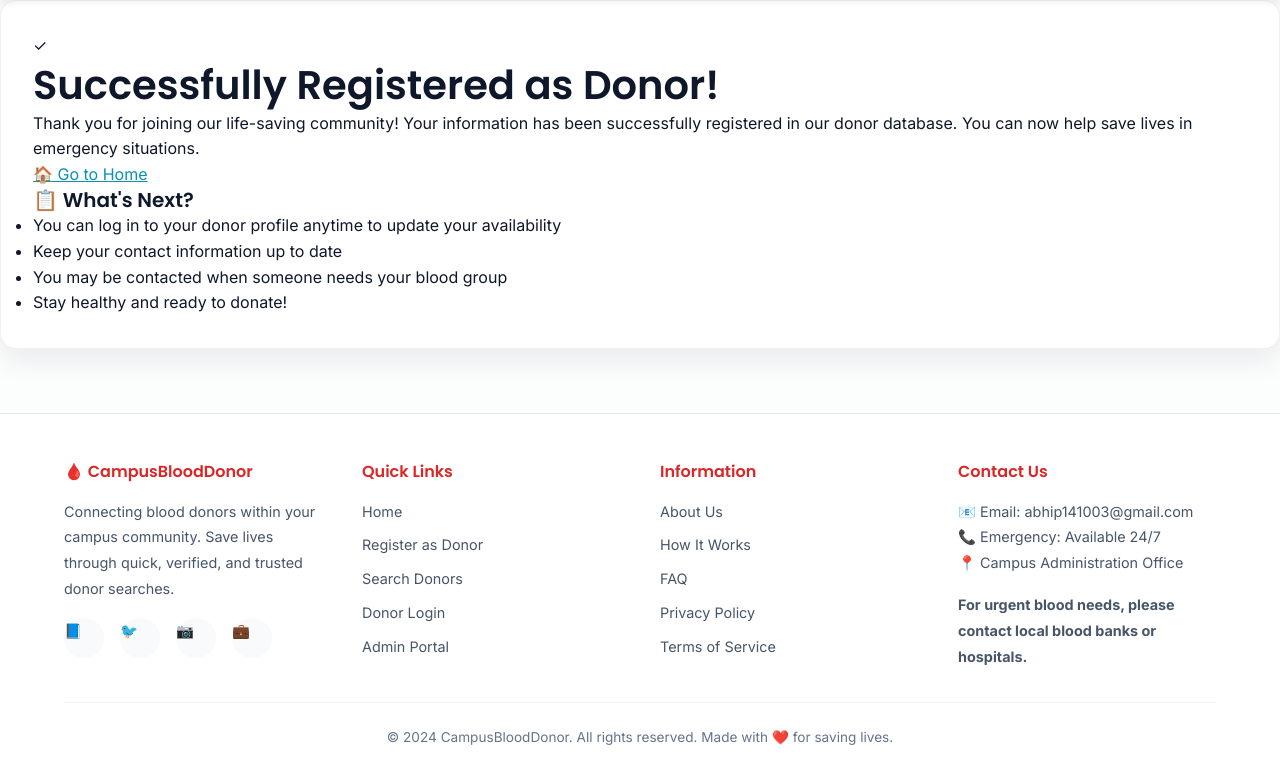
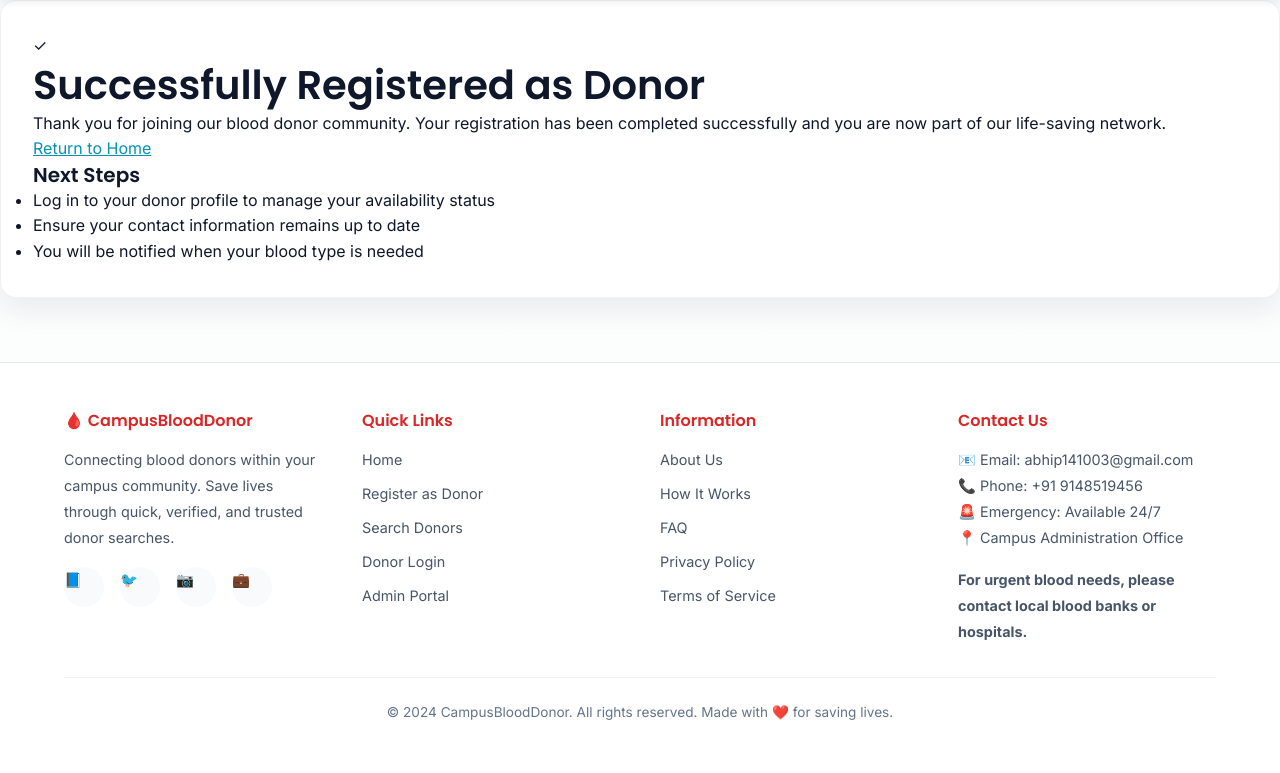
Before and after one commit to AbhishekP141003/Blood_and_Organ_Donor, a Flask app: page /registration_success in a window 1280 px wide. Shown: the part 74-847 px from the top of the page. After the commit the page ends 794 px from the top, so only its background shows below. Run offline with Flask 3, Linux system fonts and the light colour scheme.

Commit message:
Update UI: formal admin table, redesigned success page, add contact number

```diff
--- a/templates/base.html
+++ b/templates/base.html
@@ -715,7 +715,8 @@
                 <div class="footer-section">
                     <h4>Contact Us</h4>
                     <p>📧 Email: abhip141003@gmail.com</p>
-                    <p>📞 Emergency: Available 24/7</p>
+                    <p>📞 Phone: +91 9148519456</p>
+                    <p>🚨 Emergency: Available 24/7</p>
                     <p>📍 Campus Administration Office</p>
                     <p style="margin-top: 1rem;">
                         <strong>For urgent blood needs, please contact local blood banks or hospitals.</strong>
--- a/templates/registration_success.html
+++ b/templates/registration_success.html
@@ -9,106 +9,105 @@
         display: flex;
         align-items: center;
         justify-content: center;
+        padding: 2rem 0;
     }
 
     .success-card {
-        max-width: 600px;
+        max-width: 650px;
         text-align: center;
+        padding: 3rem 2.5rem;
     }
 
     .success-icon {
-        font-size: 5rem;
+        font-size: 4.5rem;
+        color: var(--accent-green);
         margin-bottom: 1.5rem;
-        animation: scaleIn 0.5s ease;
-    }
-
-    @keyframes scaleIn {
-        from {
-            transform: scale(0);
-            opacity: 0;
-        }
-
-        to {
-            transform: scale(1);
-            opacity: 1;
-        }
+        font-weight: bold;
+        animation: fadeIn 0.6s ease;
     }
 
     .success-title {
-        font-size: 2rem;
-        color: var(--accent-green);
+        font-size: 1.75rem;
+        color: var(--text-primary);
         margin-bottom: 1rem;
-        font-weight: 700;
+        font-weight: 600;
+        line-height: 1.3;
     }
 
     .success-message {
         color: var(--text-secondary);
-        font-size: 1.1rem;
+        font-size: 1rem;
         margin-bottom: 2rem;
-        line-height: 1.8;
+        line-height: 1.7;
+        max-width: 550px;
+        margin-left: auto;
+        margin-right: auto;
+    }
+
+    .divider {
+        height: 1px;
+        background: var(--border-color);
+        margin: 2rem 0;
     }
 
     .home-button {
-        padding: 1rem 2.5rem;
-        font-size: 1.1rem;
-        background: linear-gradient(90deg, var(--accent-primary) 0%, var(--accent-secondary) 100%);
+        padding: 0.875rem 3rem;
+        font-size: 1rem;
+        background: var(--accent-primary);
         color: white;
         border: none;
-        border-radius: 12px;
+        border-radius: 6px;
         cursor: pointer;
-        font-weight: 700;
+        font-weight: 600;
         text-decoration: none;
         display: inline-block;
         transition: all 0.3s ease;
-        box-shadow: 0 4px 15px rgba(6, 182, 212, 0.3);
+        letter-spacing: 0.3px;
+        margin-bottom: 2rem;
     }
 
     .home-button:hover {
-        transform: translateY(-3px);
-        box-shadow: 0 8px 25px rgba(6, 182, 212, 0.4);
+        background: var(--accent-primary-hover);
+        transform: translateY(-2px);
+        box-shadow: 0 4px 12px rgba(8, 145, 178, 0.3);
     }
 
-    .checkmark-circle {
-        width: 120px;
-        height: 120px;
-        border-radius: 50%;
-        background: linear-gradient(135deg, #22c55e 0%, #16a34a 100%);
-        display: flex;
-        align-items: center;
-        justify-content: center;
-        margin: 0 auto 2rem;
-        box-shadow: 0 10px 30px rgba(34, 197, 94, 0.3);
-        animation: scaleIn 0.5s ease;
-    }
-
-    .checkmark {
-        font-size: 4rem;
-        color: white;
-    }
-
-    .info-box {
+    .info-section {
         background: var(--bg-secondary);
-        border-left: 4px solid var(--accent-primary);
-        padding: 1.25rem;
+        border: 1px solid var(--border-light);
+        padding: 1.5rem;
         border-radius: 8px;
-        margin-top: 2rem;
         text-align: left;
     }
 
-    .info-box h4 {
-        font-size: 1rem;
-        margin-bottom: 0.75rem;
-        color: var(--accent-primary);
+    .info-section h4 {
+        font-size: 0.95rem;
+        margin-bottom: 1rem;
+        color: var(--text-primary);
+        font-weight: 600;
     }
 
-    .info-box ul {
-        margin-left: 1.5rem;
+    .info-section ul {
+        margin-left: 1.25rem;
         color: var(--text-secondary);
+        font-size: 0.9rem;
     }
 
-    .info-box li {
-        margin-bottom: 0.5rem;
+    .info-section li {
+        margin-bottom: 0.625rem;
         line-height: 1.6;
+    }
+
+    @keyframes fadeIn {
+        from {
+            opacity: 0;
+            transform: scale(0.8);
+        }
+
+        to {
+            opacity: 1;
+            transform: scale(1);
+        }
     }
 </style>
 {% endblock %}
@@ -116,26 +115,25 @@
 {% block content %}
 <div class="success-container">
     <div class="card success-card fade-in">
-        <div class="checkmark-circle">
-            <div class="checkmark">✓</div>
-        </div>
+        <div class="success-icon">✓</div>
 
-        <h1 class="success-title">Successfully Registered as Donor!</h1>
+        <h1 class="success-title">Successfully Registered as Donor</h1>
 
         <p class="success-message">
-            Thank you for joining our life-saving community! Your information has been successfully registered
-            in our donor database. You can now help save lives in emergency situations.
+            Thank you for joining our blood donor community. Your registration has been completed successfully
+            and you are now part of our life-saving network.
         </p>
 
-        <a href="/" class="home-button">🏠 Go to Home</a>
+        <div class="divider"></div>
 
-        <div class="info-box">
-            <h4>📋 What's Next?</h4>
+        <a href="/" class="home-button">Return to Home</a>
+
+        <div class="info-section">
+            <h4>Next Steps</h4>
             <ul>
-                <li>You can log in to your donor profile anytime to update your availability</li>
-                <li>Keep your contact information up to date</li>
-                <li>You may be contacted when someone needs your blood group</li>
-                <li>Stay healthy and ready to donate!</li>
+                <li>Log in to your donor profile to manage your availability status</li>
+                <li>Ensure your contact information remains up to date</li>
+                <li>You will be notified when your blood type is needed</li>
             </ul>
         </div>
     </div>
```
Also changed, not shown: templates/admin_dashboard.html (+27 -8 lines).
